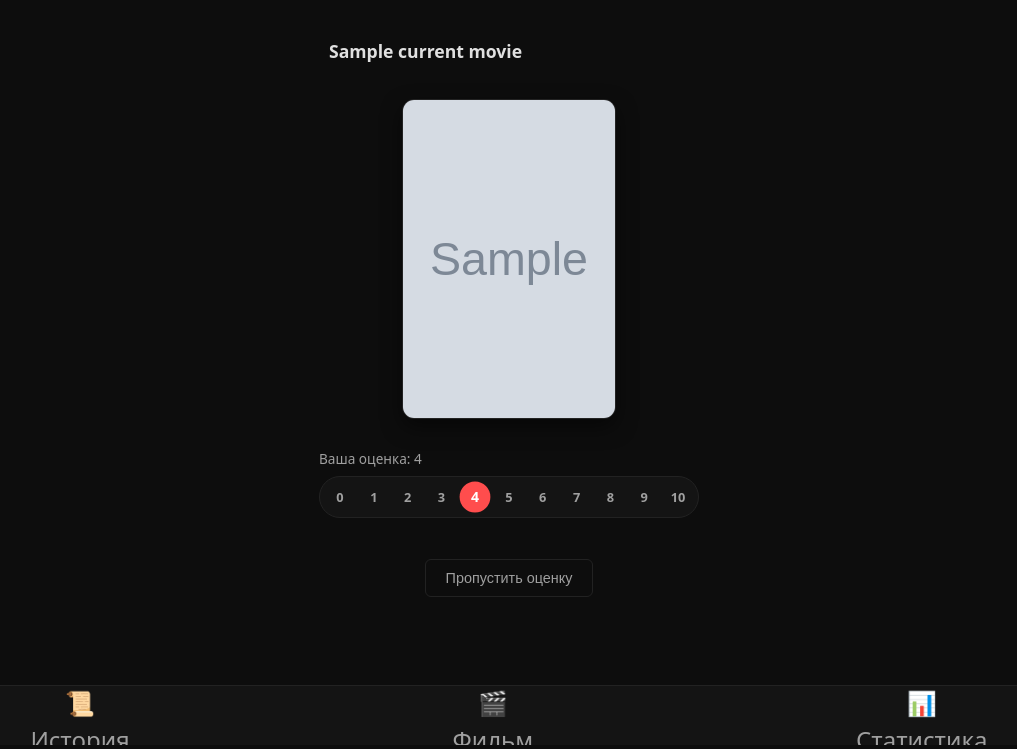
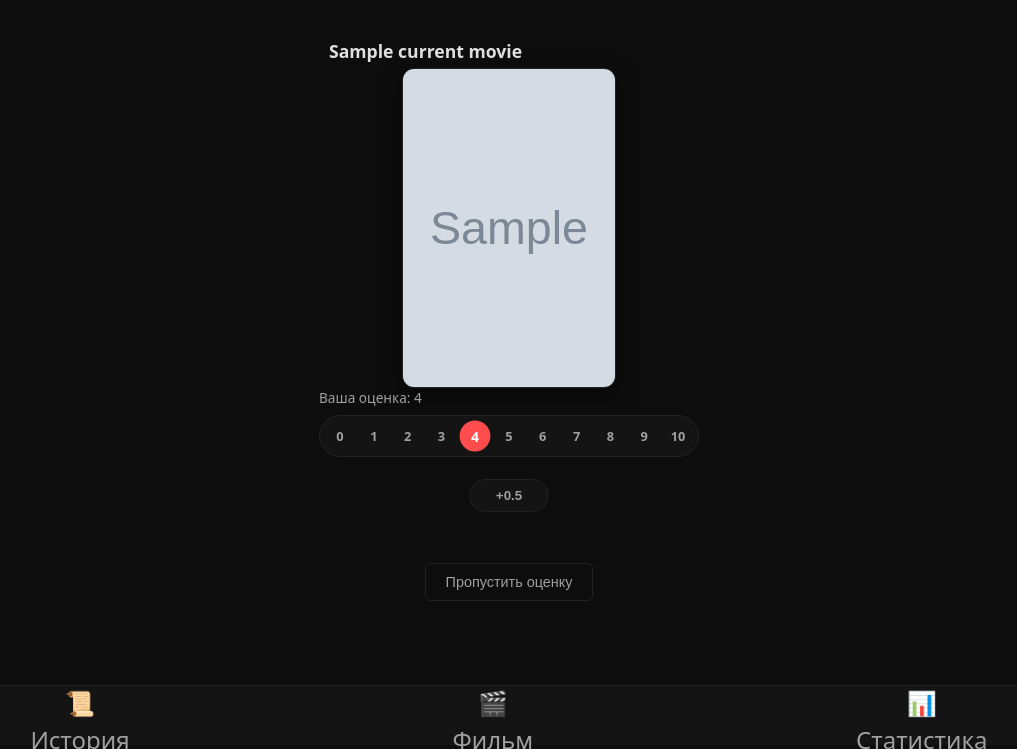
Before and after one commit to ArtemShevelyukhin/MovieRater, a FastAPI app: template backend/src/templates/room/detail.html in a window 1280 px wide. Shown: the part 55-804 px from the top of the page, without its empty margins (131-1148 px from the left). Run offline with FastAPI, Linux system fonts and the light colour scheme; the template is opened without the code that fills it: most values are stand-ins (such as "Sample title", 1, 10 or a date in 2020); grey boxes marked "Sample" are stand-in pictures.

Commit message:
allow 0.5 score

```diff
--- a/backend/src/templates/room/detail.html
+++ b/backend/src/templates/room/detail.html
@@ -115,6 +115,26 @@
       background: rgba(255, 255, 255, 0.05); /* Легкий эффект при наведении */
   }
 
+  .half-btn {
+      background: var(--surface);
+      border: 1px solid var(--border);
+      color: var(--text-secondary);
+      padding: 8px 16px;
+      border-radius: 20px;
+      font-weight: bold;
+      cursor: pointer;
+      transition: all 0.2s ease;
+      width: 80px;
+  }
+
+  /* Когда кнопка "нажата" */
+  .half-btn.active {
+      background: var(--accent);
+      color: white;
+      border-color: var(--accent);
+      transform: scale(1.05);
+      box-shadow: 0 0 10px rgba(229, 9, 20, 0.3);
+  }
 </style>
 {% endblock %}
 
@@ -138,6 +158,12 @@
           </div>
         {% endfor %}
       </div>
+        <br>
+        <div style="width: 100%; display: flex; justify-content: center; margin-bottom: 15px;">
+            <button id="half-toggle" class="half-btn">
+                +0.5
+            </button>
+        </div>
       <div id="status-info" class="status-msg"></div>
       <button id="skip-btn" class="skip-button {% if user_rating == None %}active{% endif %}">
         Пропустить оценку
@@ -158,11 +184,25 @@
 <script>
 // Инициализация ID текущего фильма из контекста шаблона
 let current_movie_id = {{ current_movie.id if current_movie else 0 }};
+// Флаг состояния для шага 0.5
+let isHalfActive = false;
 
 const numbers = document.querySelectorAll('.rate-btn');
 const ratingDisplay = document.getElementById('rating-value');
 const skipBtn = document.getElementById('skip-btn');
+const halfBtn = document.getElementById('half-toggle');
 const statusInfo = document.getElementById('status-info');
+
+/**
+ * Обработка переключателя +0.5
+ * Только меняет состояние и визуальный класс, запрос не отправляет
+ */
+if (halfBtn) {
+    halfBtn.addEventListener('click', () => {
+        isHalfActive = !isHalfActive;
+        halfBtn.classList.toggle('active', isHalfActive);
+    });
+}
 
 /**
  * Обработка клика по оценке или кнопке пропуска
@@ -172,13 +212,17 @@ const statusInfo = document.getElementById('status-info');
 async function handleRatingClick(element, score) {
     const container = document.querySelector('.movie-container');
 
-    // 1. Визуальное переключение классов до/во время запроса
+    // Визуальное переключение классов
     numbers.forEach(n => n.classList.remove('active'));
-    skipBtn.classList.remove('active');
+    if (skipBtn) skipBtn.classList.remove('active');
     element.classList.add('active');
 
+    // Обновляем текстовое отображение (например, "7.5")
+    if (ratingDisplay && score !== null) {
+        ratingDisplay.innerText = score;
+    }
+
     try {
-        // Вызов эндпоинта submit_rating (убедитесь, что он реализован в backend)
         const response = await fetch("{{ url_for('submit_rating', room_id=room_id) }}", {
             method: 'POST',
             headers: {
@@ -196,10 +240,8 @@ async function handleRatingClick(element, score) {
         const data = await response.json();
 
         if (data.has_next) {
-            // Обновляем интерфейс новым фильмом без перезагрузки страницы
             updateMovieUI(data.movie);
         } else {
-            // Если фильмов больше нет, показываем финальное сообщение
             container.innerHTML = `
                 <div style="text-align:center; padding: 40px 20px;">
                     <h2>🍿 Поздравляю!</h2>
@@ -211,7 +253,7 @@ async function handleRatingClick(element, score) {
 
     } catch (err) {
         console.error(err);
-        statusInfo.innerText = "Ошибка при сохранении оценки detail.html";
+        statusInfo.innerText = "Ошибка при сохранении оценки";
         statusInfo.style.color = "var(--accent)";
     }
 }
@@ -228,9 +270,12 @@ function updateMovieUI(movie) {
 
     // 2. Сбрасываем состояние элементов управления
     numbers.forEach(btn => btn.classList.remove('active'));
-    skipBtn.classList.remove('active');
+    if (skipBtn) skipBtn.classList.remove('active');
 
-    // Исправлено: ID элемента в HTML — 'rating-value'
+    // Сброс модификатора 0.5 для нового фильма
+    isHalfActive = false;
+    if (halfBtn) halfBtn.classList.remove('active');
+
     if (ratingDisplay) ratingDisplay.innerText = "не поставлена";
     if (statusInfo) statusInfo.innerText = "";
 
@@ -238,16 +283,21 @@ function updateMovieUI(movie) {
     current_movie_id = movie.id;
 }
 
-// Слушатели событий с передачей 2-х параметров: (элемент, значение)
+// Слушатели для числовых кнопок
 numbers.forEach(num => {
     num.addEventListener('click', () => {
-        const val = parseInt(num.dataset.value);
-        handleRatingClick(num, val);
+        const baseVal = parseInt(num.dataset.value);
+        // Если активен переключатель, добавляем 0.5
+        const finalScore = isHalfActive ? baseVal + 0.5 : baseVal;
+        handleRatingClick(num, finalScore);
     });
 });
 
-skipBtn.addEventListener('click', () => {
-    handleRatingClick(skipBtn, null);
-});
+// Слушатель для кнопки пропуска (игнорирует модификатор 0.5)
+if (skipBtn) {
+    skipBtn.addEventListener('click', () => {
+        handleRatingClick(skipBtn, null);
+    });
+}
 </script>
 {% endblock %}
```
Also changed, not shown: backend/src/test.db.
